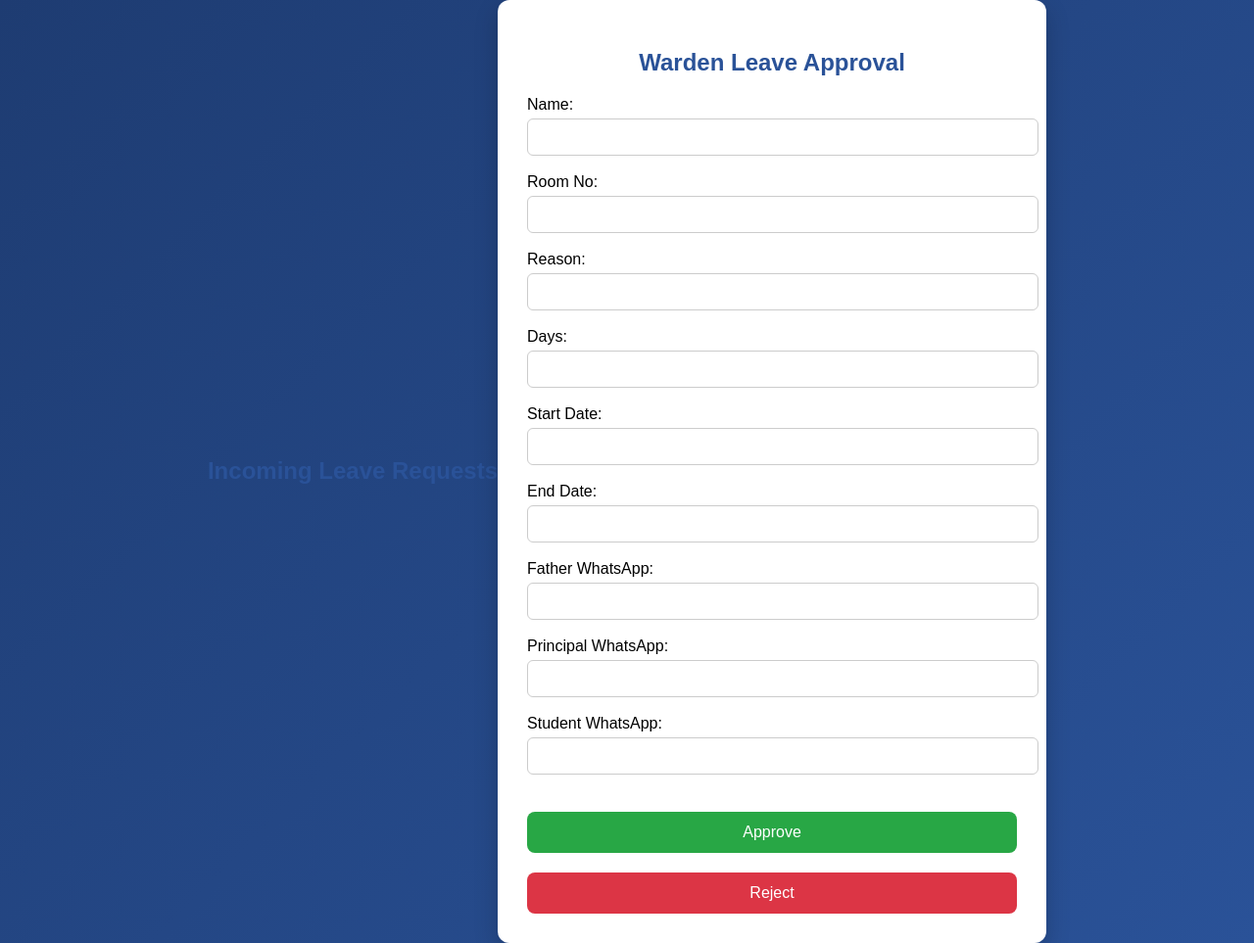
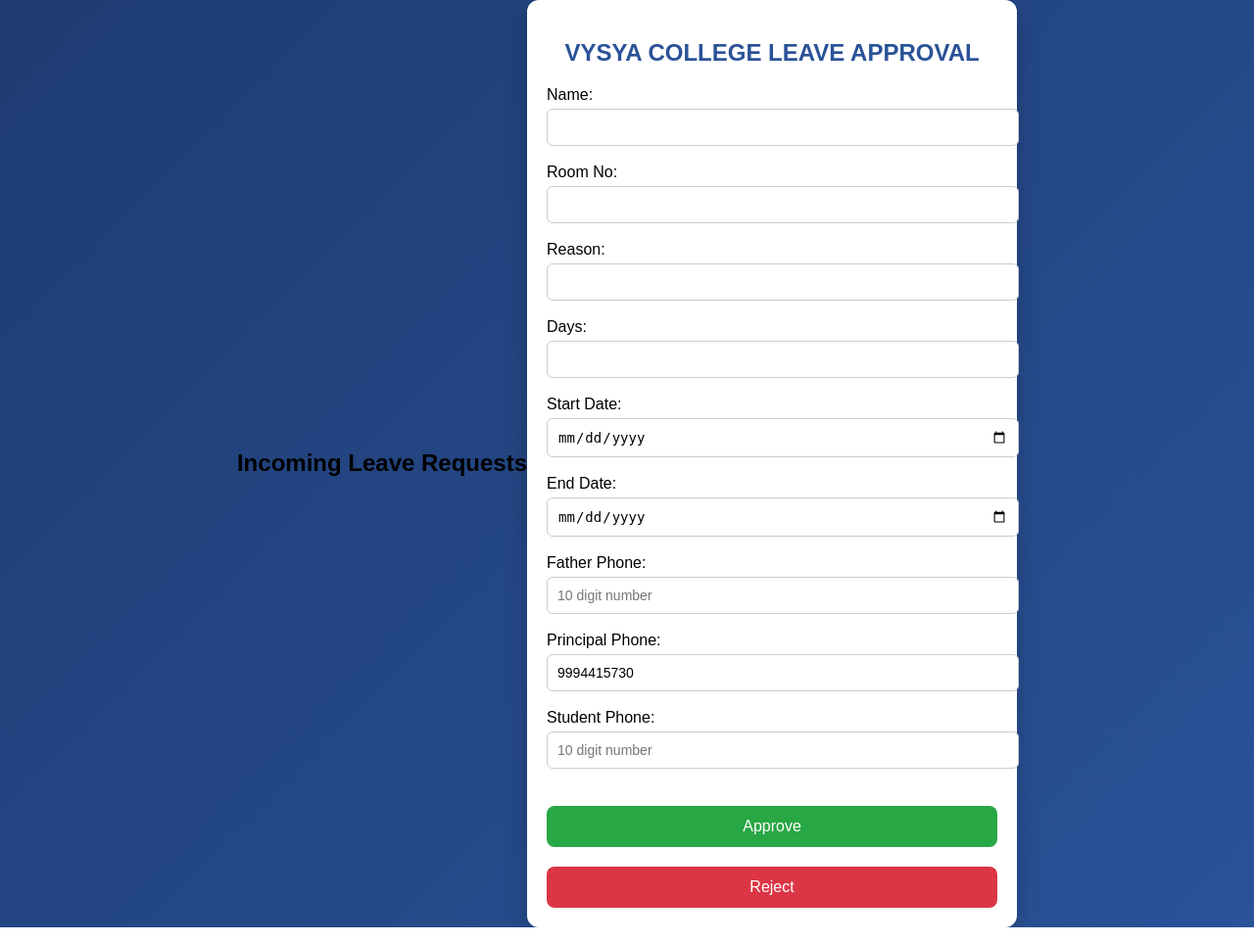
Before and after one commit to Gowthamraj2005/hostel, a Flask app: page / in a window 1280 px wide. Shown: the whole page at 98% size. Run offline with Flask 3, Linux system fonts and the light colour scheme.

Commit message:
warden.html

```diff
--- a/templates/warden.html
+++ b/templates/warden.html
@@ -1,6 +1,7 @@
 <!DOCTYPE html>
 <html>
 <head>
+	<meta name="viewport" content="width=device-width, initial-scale=1.0">
     <title>Warden Approval Panel</title>
 	<style>
     body {
@@ -16,13 +17,12 @@
 
     .container {
         background: white;
-        padding: 30px;
+        padding: 20px;
         border-radius: 12px;
         box-shadow: 0 10px 25px rgba(0, 0, 0, 0.2);
-        width: 90%;
+        width: 95%;
         max-width: 500px;
-    }
-
+		box-sizing: border-box;
     h2 {
         text-align: center;
         margin-bottom: 20px;
@@ -95,20 +95,21 @@
 <hr>
 {% endfor %}
 <div class="container">
-    <h2>Warden Leave Approval</h2>
+    <h2>VYSYA COLLEGE LEAVE APPROVAL</h2>
 <form action="/approve" method="post">
 
 Name: <input type="text" name="name"><br><br>
 Room No: <input type="text" name="room"><br><br>
 Reason: <input type="text" name="reason"><br><br>
 Days: <input type="text" name="days"><br><br>
-Start Date: <input type="text" name="start"><br><br>
-End Date: <input type="text" name="end"><br><br>
-
-Father WhatsApp: <input type="text" name="father"><br><br>
-Principal WhatsApp: <input type="text" name="principal"><br><br>
-Student WhatsApp: <input type="text" name="student"><br><br>
-
+Start Date: <input type="date" name="start" required><br><br>
+End Date: <input type="date" name="end" required><br><br>
+Father Phone:
+<input type="tel" name="father" pattern="[0-9]{10}" placeholder="10 digit number" required><br><br>
+Principal Phone:
+<input type="tel" name="principal" value="9994415730" readonly><br><br>
+Student Phone:
+<input type="tel" name="student" pattern="[0-9]{10}" placeholder="10 digit number" required><br><br>
      <button type="submit" class="approve">Approve</button>
         <button type="submit" class="reject">Reject</button>
     </form>
```
